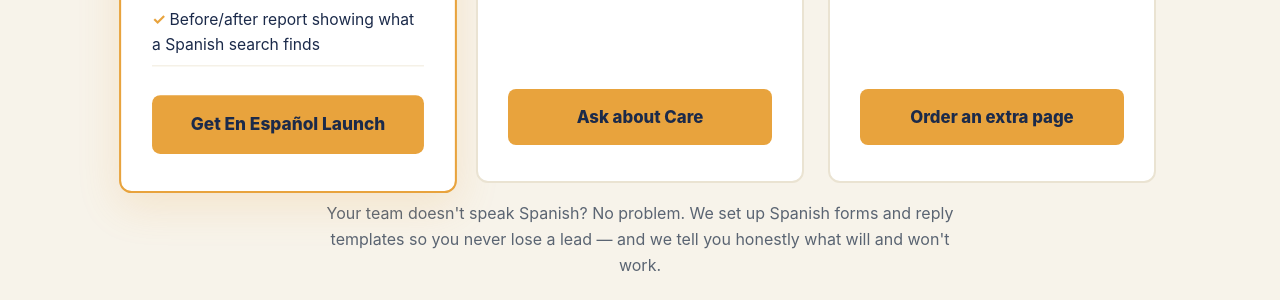
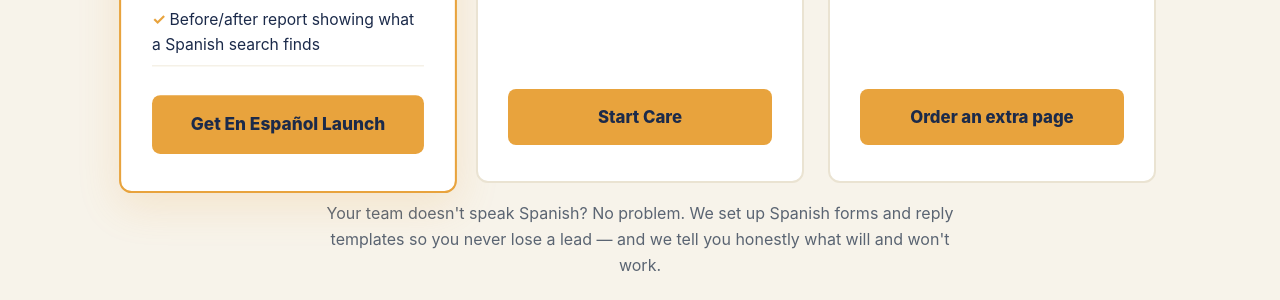
Before and after one commit to honeferes/tinta-norte-site, a Jekyll site: the page index.html, which Jekyll copies as it is, in a window 1280 px wide and 900 px high, scrolled down 2417 px. Shown: the part 153-453 px from the top of the window. Built offline with Jekyll 4.4.1, drawn with Linux system fonts in a browser that asks for light colours.

Commit message:
Wire Care $150/mo Stripe link to pricing card

```diff
--- a/index.html
+++ b/index.html
@@ -278,7 +278,7 @@
           <li>Monthly one-page visibility report</li>
           <li>Cancel anytime</li>
         </ul>
-        <a class="btn" href="#contact">Ask about Care</a>
+        <a class="btn" href="https://buy.stripe.com/dRmdR9guG9gygK9eoy4Ja06">Start Care</a>
       </div>
       <div class="plan">
         <h3>Extra page or article</h3>
```
